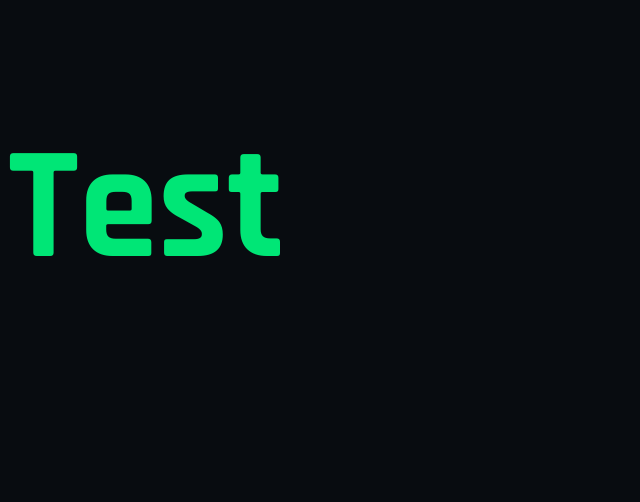
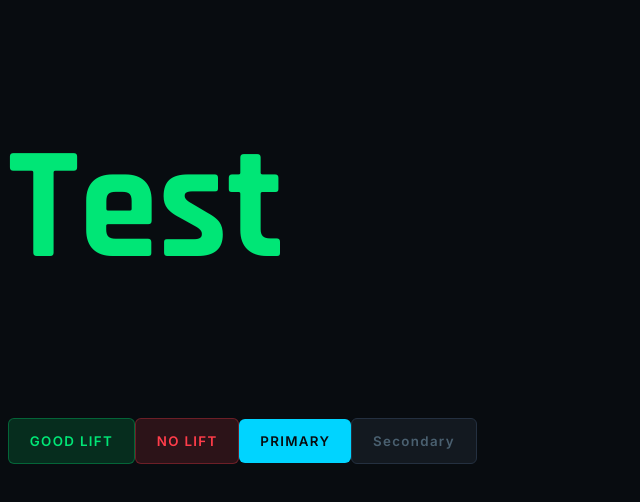
Before and after one commit to kbongco/meet-lifting-track, a Next.js app: page / in a window 1280 px wide. Shown: the top 502 px of the page, without its empty margins (0-640 px from the left). Built offline with nearby package versions, Linux system fonts and the light colour scheme.

Commit message:
completed button component

```diff
--- /dev/null
+++ b/Components/component-props.ts
@@ -0,0 +1,6 @@
+export interface ButtonProps extends React.ButtonHTMLAttributes<HTMLButtonElement> {
+  children: React.ReactNode;
+  buttonStyle: ButtonStyle;
+}
+
+export type ButtonStyle = "primary" | "secondary" | "good" | "bad" | "danger"
--- /dev/null
+++ b/Components/ui/Button/Button.scss
@@ -0,0 +1,60 @@
+@import "../../../app/styles/globals.scss";
+
+@mixin tinted-button($color, $bg-opacity: 0.15, $border-opacity: 0.3, $hover-opacity: 0.25) {
+  background: rgba($color, $bg-opacity);
+  border: 1px solid rgba($color, $border-opacity);
+  color: $color;
+
+  &:hover {
+    background: rgba($color, $hover-opacity);
+  }
+}
+
+
+.chbi-lift-button {
+  // base styles
+  padding: 0.85rem 1.3rem;
+  text-transform: uppercase;
+  letter-spacing: 0.1em;
+  font-family: $font-body;
+  font-weight: $weight-body-semibold;
+  border-radius: 6px;
+  transition: all 0.15s ease;
+  cursor: pointer;
+  border: none;
+
+  &--good {
+    @include tinted-button($color-good);
+  }
+
+  &--bad {
+    @include tinted-button($color-bad);
+  }
+
+  &--danger {
+    @include tinted-button($color-bad, 0.10, 0.25, 0.20);
+  }
+
+  &--primary {
+    background: $color-accent;
+    color: $color-bg;
+    border: none;
+
+    &:hover {
+      filter: brightness(1.1);
+      transform: translateY(-1px);
+    }
+  }
+
+  &--secondary {
+    background: $color-panel-2;
+    color: $color-text-muted;
+    border: 1px solid $color-border-2;
+    text-transform:none;
+
+    &:hover {
+      color: $color-text;
+      border-color: $color-text-muted;
+    }
+  }
+}
--- /dev/null
+++ b/Components/ui/Button/Button.tsx
@@ -0,0 +1,9 @@
+import './Button.scss';
+import { ButtonProps } from '@/Components/component-props';
+
+export default function Button({children, buttonStyle, ...rest}:ButtonProps) {
+  return (
+    <button className={`chbi-lift-button chbi-lift-button--${buttonStyle}`}
+    {...rest}>{children}</button>
+  )
+}
--- a/app/page.tsx
+++ b/app/page.tsx
@@ -1,10 +1,15 @@
 import Image from "next/image";
 import './page.scss'
+import Button from "@/Components/ui/Button/Button";
 
 export default function Home() {
   return (
     <div>
       <h1 className='test'>Test</h1>
+      <Button buttonStyle={"good"}>Good Lift</Button>
+      <Button buttonStyle={"bad"}>No Lift</Button>
+      <Button buttonStyle={"primary"}>Primary</Button>
+      <Button buttonStyle={"secondary"}>Secondary</Button>
     </div>
   );
 }
```
